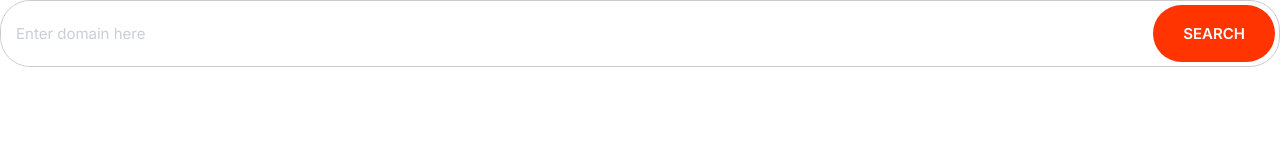
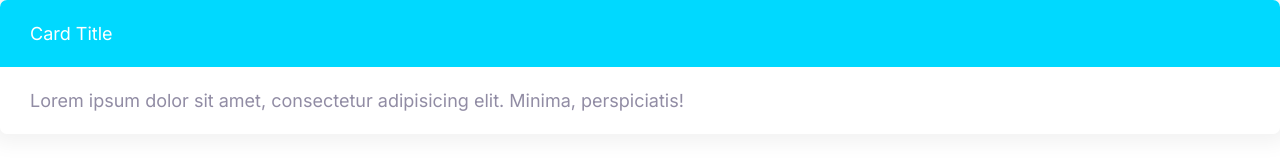
Before and after one commit to BernyFranklin/moshify, a plain HTML site: page index.html in a window 1280 px wide. Drawn offline with Linux system fonts and the light colour scheme.

Commit message:
Build card components

```diff
--- a/css/styles.css
+++ b/css/styles.css
@@ -267,3 +267,25 @@ a {
         font-size: 1.5rem;
     }
 }
+
+/* Cards */
+.card {
+    border-radius: 7px;
+    box-shadow: 0 0 20px 10px #f3f3f3;
+    overflow: hidden;
+}
+
+.card__header,
+.card__body {
+    padding: 2rem 3rem;
+}
+
+.card--primary .card__header {
+    background: var(--color-primary);
+    color: #fff;
+}
+
+.card--secondary .card__header {
+    background: var(--color-secondary);
+    color: #fff;
+}
--- a/index.html
+++ b/index.html
@@ -15,9 +15,12 @@
     <link rel="stylesheet" href="css/styles.css" />
   </head>
   <body>
-    <div class="input-group">
-      <input type="text" class="input" placeholder="Enter domain here">
-      <button class="btn btn--accent">Search</button>
+    <div class="card card--secondary">
+      <header class="card__header">Card Title</header>
+      <div class="card__body">
+        Lorem ipsum dolor sit amet, consectetur adipisicing elit. Minima,
+        perspiciatis!
+      </div>
     </div>
   </body>
 </html>
```
Also changed, not shown: components/cards.html (added, +7 -0 lines).
